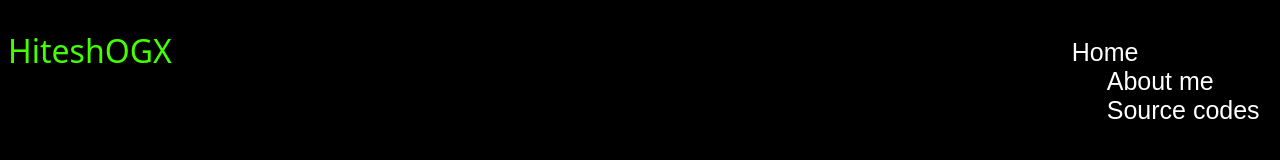
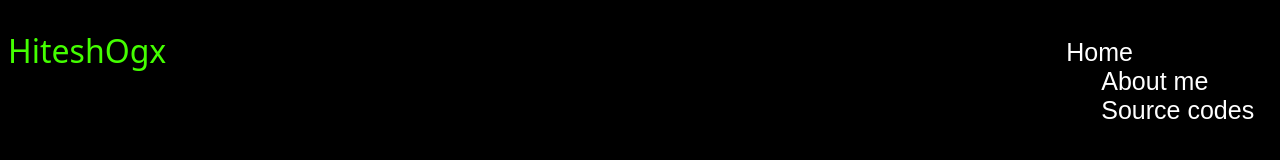
Before and after one commit to hiteshogx/hiteshogx, a plain HTML site: page sourcecode.html in a window 1280 px wide. Shown: the top 160 px of the page. Drawn offline with Linux system fonts and the light colour scheme.

Commit message:
Update sourcecode.html

```diff
--- a/sourcecode.html
+++ b/sourcecode.html
@@ -3,12 +3,12 @@
 <head>
     <meta charset="UTF-8">
     <meta name="viewport" content="width=device-width, initial-scale=1.0">
-    <title>HiteshOGX</title>
+    <title>HiteshOgx</title>
     <link rel="stylesheet" href="style.css">
 </head>
 <body>
     <div class="container">
-        <h1 class="name">HiteshOGX</h1>
+        <h1 class="name">HiteshOgx</h1>
         <div class="menu">
             <a class="home" href="index.html">Home</a>
             <a class="aboutme" href="aboutme.html">About me</a>
```
